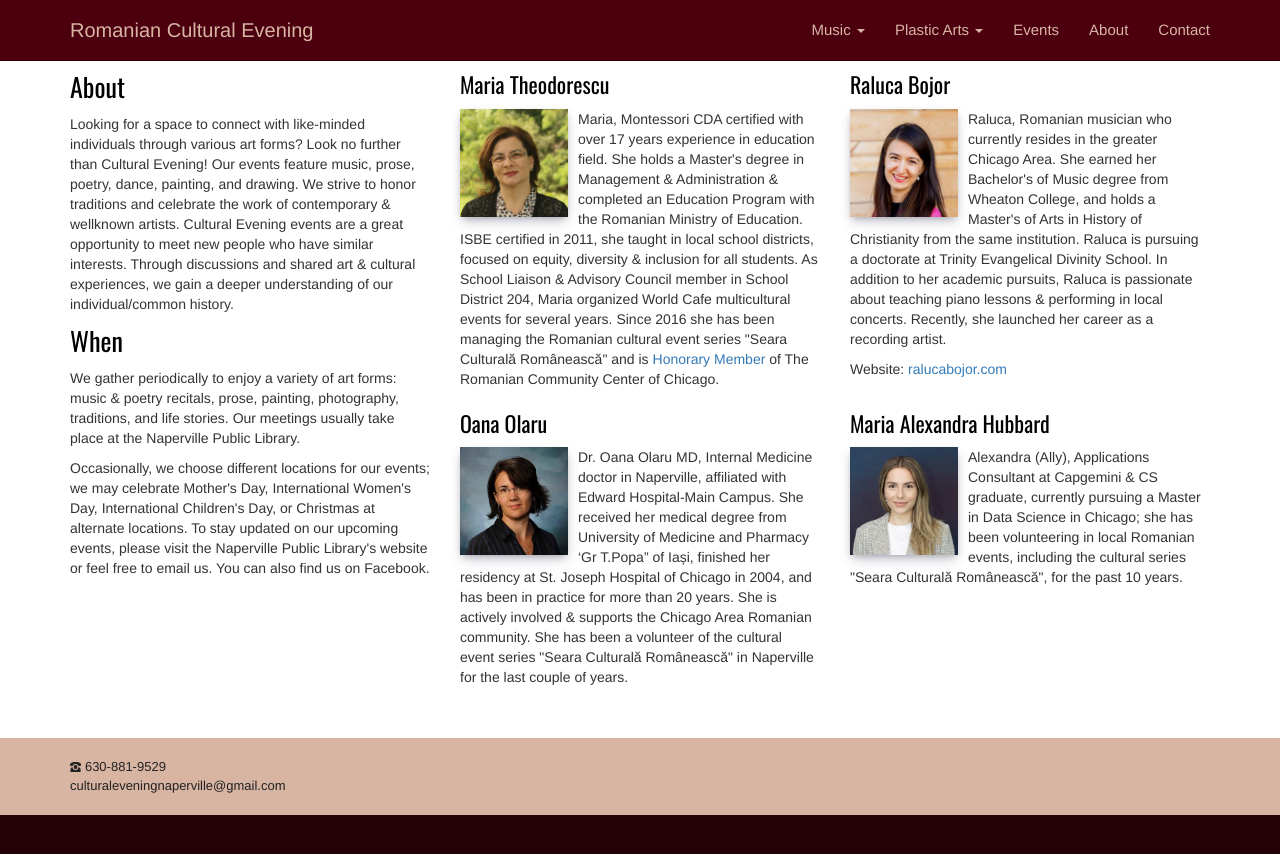
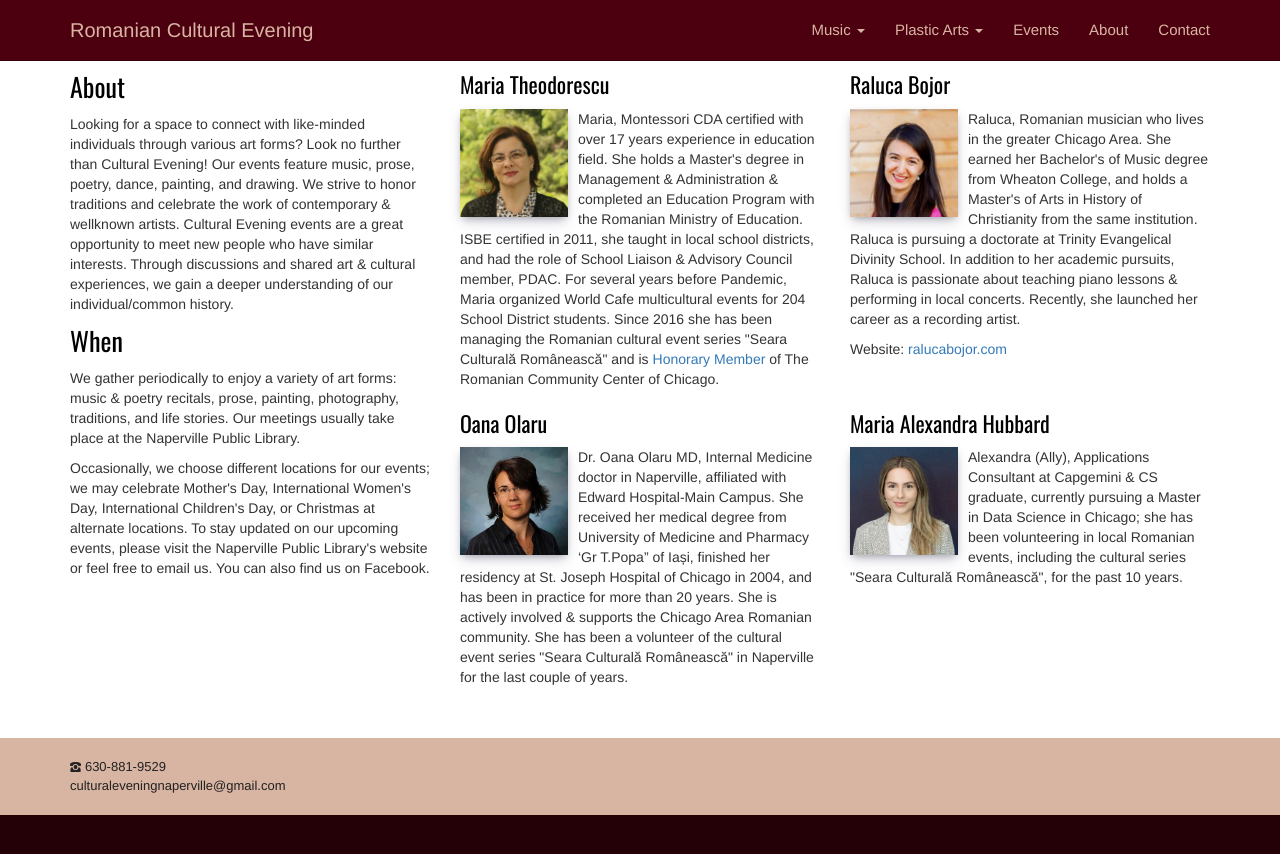
Before and after one commit to adrianth/culteve, a Jekyll site: the page built from en/about.html, in a window 1280 px wide. Shown: the top 854 px of the page. Built offline with Jekyll 4.4.1, drawn with Linux system fonts in a browser that asks for light colours.

Commit message:
fara equity

```diff
--- a/en/about.html
+++ b/en/about.html
@@ -33,12 +33,12 @@ title: About
                 <div class="col-sm-6">
                     <h3>Maria Theodorescu</h3>
                     <img class="img img-responsive presentation" src="{{ site.baseurl }}/img/about/maria.jpg" alt="">
-                    <p>Maria, Montessori CDA certified with over 17 years experience in education field. She holds a Master's degree in Management & Administration & completed an Education Program with the Romanian Ministry of Education. ISBE certified in 2011, she taught in local school districts, focused on equity, diversity & inclusion for all students. As School Liaison & Advisory Council member in School District 204, Maria organized World Cafe multicultural events for several years. Since 2016 she has been managing the Romanian cultural event series "Seara Culturală Românească" and is <a href="https://www.rocochicago.org/rccc_honorary"> Honorary Member</a> of The Romanian Community Center of Chicago.</p>
+                    <p>Maria, Montessori CDA certified with over 17 years experience in education field. She holds a Master's degree in Management & Administration & completed an Education Program with the Romanian Ministry of Education. ISBE certified in 2011, she taught in local school districts, and had the role of School Liaison & Advisory Council member, PDAC. For several years before Pandemic, Maria organized World Cafe multicultural events for 204 School District students. Since 2016 she has been managing the Romanian cultural event series "Seara Culturală Românească" and is <a href="https://www.rocochicago.org/rccc_honorary"> Honorary Member</a> of The Romanian Community Center of Chicago.</p>
                 </div>
                 <div class="col-sm-6">
                     <h3>Raluca Bojor</h3>
                     <img class="img img-responsive presentation" src="{{ site.baseurl }}/img/about/raluca.jpg" alt="">
-                    <p>Raluca, Romanian musician who currently resides in the greater Chicago Area. She earned her Bachelor's of Music degree from Wheaton College, and holds a Master's of Arts in History of Christianity from the same institution. Raluca is pursuing a doctorate at Trinity Evangelical Divinity School.
+                    <p>Raluca, Romanian musician who lives in the greater Chicago Area. She earned her Bachelor's of Music degree from Wheaton College, and holds a Master's of Arts in History of Christianity from the same institution. Raluca is pursuing a doctorate at Trinity Evangelical Divinity School.
 
                     In addition to her academic pursuits, Raluca is passionate about teaching piano lessons & performing in local concerts. Recently, she launched her career as a recording artist.
                     </p>
```
